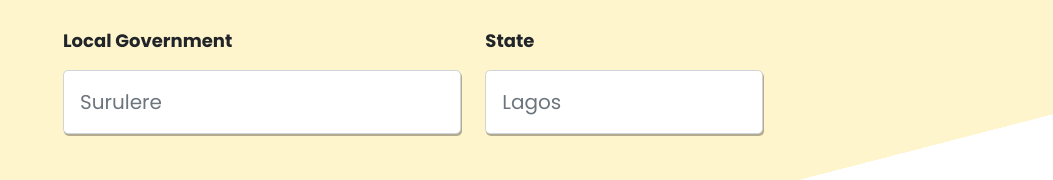
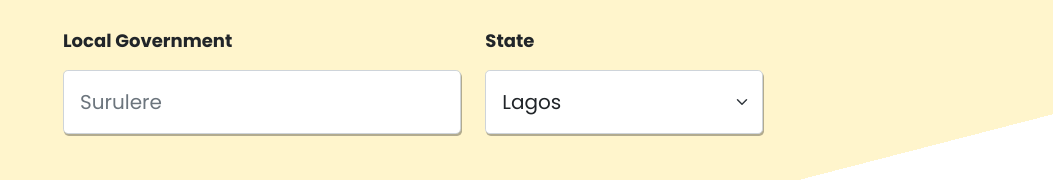
Before and after one commit to Mideolabanji/programming-task, a React (Create React App) app: page / in a window 1280 px wide. Shown: the part 970-1150 px from the top of the page, without its empty margins (227-1280 px from the left). Built offline with nearby package versions, Linux system fonts and the light colour scheme.

Commit message:
styled the state select element

```diff
--- a/src/App.css
+++ b/src/App.css
@@ -37,7 +37,8 @@ label {
   font-weight: bold;
 }
 
-input {
+input,
+.select-input {
   box-shadow: 1px 2px rgb(0 0 0 / 30%);
   padding: 1rem 1rem !important;
 }
--- a/src/FormInputs.js
+++ b/src/FormInputs.js
@@ -68,21 +68,18 @@ export default function FormInputs() {
             />
           </div>
           <div className="col-5">
-            <label
-              for="exampleFormControlTextarea1"
-              className="form-label mb-3"
-            >
+            <label for="inputState" className="form-label mb-3">
               State
             </label>
-            <input
-              type="text"
-              className="form-control form-control-lg"
-              id="exampleFormControlTextarea1"
-              placeholder="Lagos"
-            />
+            <select
+              id="inputState"
+              className="form-select form-select-lg select-input"
+            >
+              <option selected>Lagos</option>
+              <option>...</option>
+            </select>
           </div>
         </div>
-      </form>
         <footer>
           <a href="#">
             <button type="submit" className="btn btn-lg mt-5 ms-2 next-btn">
@@ -98,6 +95,7 @@ export default function FormInputs() {
             </button>
           </a>
         </footer>
+      </form>
     </div>
   );
 }
```
Lines whose indentation alone changed are shown as unchanged.
